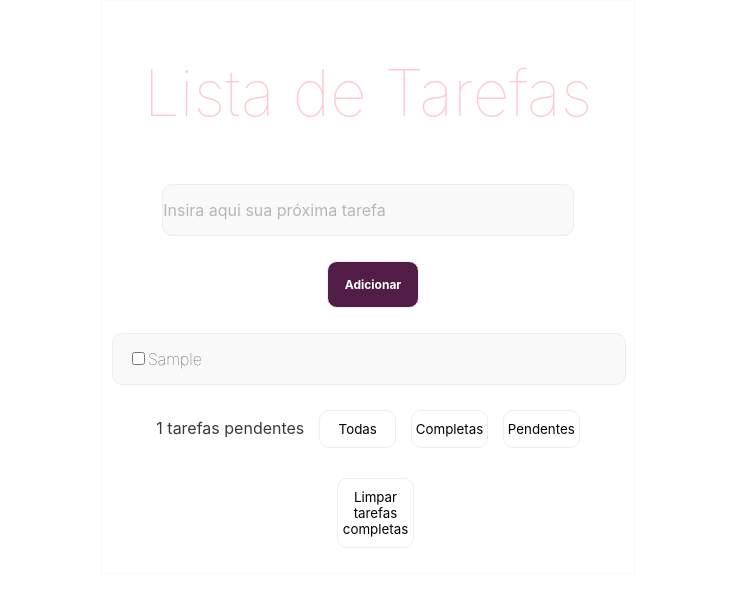
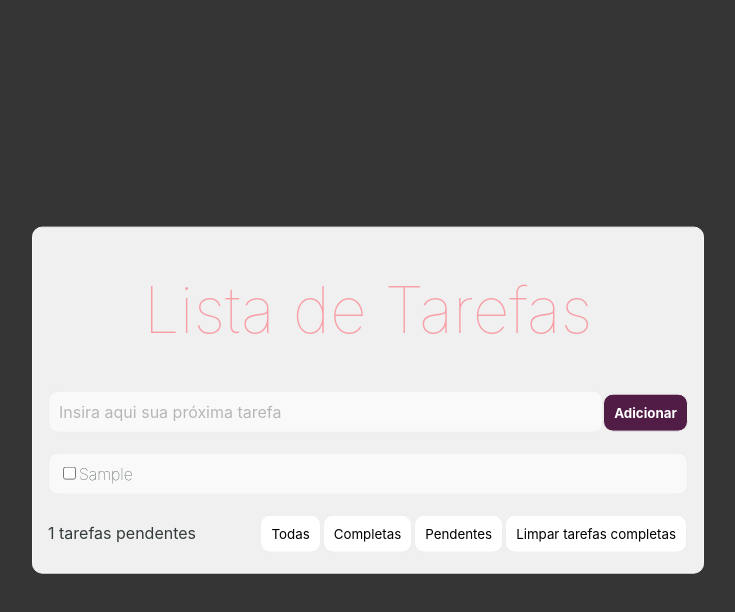
Before and after one commit to kauanmocelin/todo-react-app, a React (Create React App) app: page / in a window 1280 px wide. Both pictures are taken after typing "Sample" into the empty fields and a click on the button "Adicionar". Shown: the top 612 px of the page, without its empty margins (272-1007 px from the left). Built offline with nearby package versions, Linux system fonts and the light colour scheme.

Commit message:
Melhorias na organização visual dos componentes

```diff
--- a/src/components/AddTask/AddTask.js
+++ b/src/components/AddTask/AddTask.js
@@ -20,12 +20,16 @@ class AddTask extends Component {
     render() {
         return (
             <div className={classes.AddTask}>
+                <div className={classes.AddTask__input}>
                     <input
                         type="text"
                         placeholder={'Insira aqui sua próxima tarefa'}
                         value={this.state.description}
                         onChange={this.setDescription} />
+                </div>
+                <div className={classes.AddTask__addButton}>
                     <button onClick={this.addTaskDescriptionHandler}>Adicionar</button>
+                </div>
             </div>
         )
     }
--- a/src/components/AddTask/AddTask.module.css
+++ b/src/components/AddTask/AddTask.module.css
@@ -1,10 +1,20 @@
 .AddTask {
+    width: 100%;
+    margin: 20px auto;
+}
+
+.AddTask__input {
+    display: inline-block;
+    width: calc(100% - 85px);
+}
+
+.AddTask__addButton {
+    display: inline-block;
 }
 
 .AddTask input {
-    width: 80%;
-    padding: 15px 0px;
-    margin: 10px 0px;
+    width: 100%;
+    padding: 10px 10px;
     background-color: #F9F9F9;
     border: 1px solid #eee;
     border-radius: 10px;
@@ -12,7 +22,8 @@
     text-align: left;
     color: #343B3C;
     font-size: medium;
-    font-family: inherit
+    font-family: inherit;
+    box-sizing: border-box;
 }
 
 .AddTask input::placeholder {
@@ -20,17 +31,16 @@
 }
 
 .AddTask button {
-    width: 18%;
-    padding: 15px 0px;
-    margin: 15px 0px 15px 10px;
+    width: 85px;
+    padding: 10px 10px;
     background-color: #511D47;
     border: 1px solid #eee;
     border-radius: 10px;
     outline: none;
     text-align: center;
     font-weight: bold;
-    font-size: 12px;
     color: #fff;
     cursor: pointer;
-    font-family: inherit
+    font-family: inherit;
+    box-sizing: border-box;
 }
--- a/src/components/Task/Task.module.css
+++ b/src/components/Task/Task.module.css
@@ -1,6 +1,6 @@
 .Task {
     width: 100%;
-    padding: 15px 0px;
+    padding: 10px 10px;
     margin: 10px 0px;
     background-color: #F9F9F9;
     border: 1px solid #eee;
@@ -8,10 +8,11 @@
     text-align: left;
     font-weight: lighter;
     color: #343B3C;
+    box-sizing: border-box;
 }
 
 .Task label {
-    padding: 0px 15px;
+    padding: 0px 0px;
 }
 
 .DeleteIcon {
--- a/src/components/TaskPanel/TaskPanel.js
+++ b/src/components/TaskPanel/TaskPanel.js
@@ -13,11 +13,15 @@ const taskPanel = (props) => {
 
     return (
         <div className={classes.TaskPanel}>
-            {doneTasks.length} tarefas pendentes
-            <button onClick={() => { statusFilterChangeHandler('') }}>Todas</button>
-            <button onClick={() => { statusFilterChangeHandler('c') }}>Completas</button>
-            <button onClick={() => { statusFilterChangeHandler('p') }}>Pendentes</button>
-            <button onClick={() => props.clearTasks()}>Limpar tarefas completas</button>
+            <div className={classes.TaskPanel__status}>
+                {doneTasks.length} tarefas pendentes
+            </div>
+            <div className={classes.TaskPanel__buttons}>
+                <button onClick={() => { statusFilterChangeHandler('') }}>Todas</button>
+                <button onClick={() => { statusFilterChangeHandler('c') }}>Completas</button>
+                <button onClick={() => { statusFilterChangeHandler('p') }}>Pendentes</button>
+                <button onClick={() => props.clearTasks()}>Limpar tarefas completas</button>
+            </div>
         </div >
     )
 }
--- a/src/components/TaskPanel/TaskPanel.module.css
+++ b/src/components/TaskPanel/TaskPanel.module.css
@@ -1,12 +1,24 @@
 .TaskPanel {
+    width: 100%;
+    margin: 20px auto;
     color: #343B3C;
+}
 
+.TaskPanel__status {
+    display: inline-block;
+    width: 30%;
+    text-align: left;
+}
+
+.TaskPanel__buttons {
+    display: inline-block;
+    width: 70%;
+    text-align: right;
 }
 
 .TaskPanel button {
-    width: 15%;
-    padding: 10px 0px;
-    margin: 15px 0px 15px 15px;
+    padding: 10px 10px;
+    margin: 0px 1px;
     border: 1px solid #eee;
     border-radius: 10px;
     background-color: #fff;
@@ -15,3 +27,8 @@
     cursor: pointer;
     font-family: inherit;
 }
+
+.TaskPanel button:hover,
+.TaskPanel button:active {
+    border-color: rgb(80, 80, 80);
+}
--- a/src/components/Title/Title.module.css
+++ b/src/components/Title/Title.module.css
@@ -1,6 +1,6 @@
 .Title {
     text-align: center;
-    color: rgb(255, 79, 97, 0.6);
+    color: rgb(255, 79, 97);
 }
 
 .Title h1 {
--- a/src/containers/TodoBuilder/TodoBuilder.module.css
+++ b/src/containers/TodoBuilder/TodoBuilder.module.css
@@ -1,8 +1,12 @@
 .TodoBuilder {
-    width: 40%;
-    padding: 10px;
-    margin: auto auto;
+    width: 50%;
+    position: absolute;
+    top: 50%;
+    left: 50%;
+    transform: translate(-50%, -50%);
+    padding: 0px 15px;
+    border-radius: 10px;
     text-align: center;
     border: 1px solid #F9F9F9;
-    background-color: white;
+    background-color: #f0f0f0;
 }
--- a/src/index.css
+++ b/src/index.css
@@ -1,5 +1,9 @@
 body {
   margin: 0;
+  width: 100vw;
+  height: 100vh;
+  position: relative;
+  background: #353535;
   font-family: -apple-system, BlinkMacSystemFont, 'Segoe UI', 'Roboto', 'Oxygen',
     'Ubuntu', 'Cantarell', 'Fira Sans', 'Droid Sans', 'Helvetica Neue',
     sans-serif;
```
Lines whose indentation alone changed are shown as unchanged.
